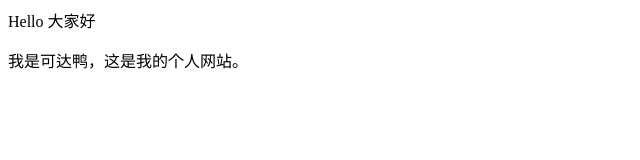
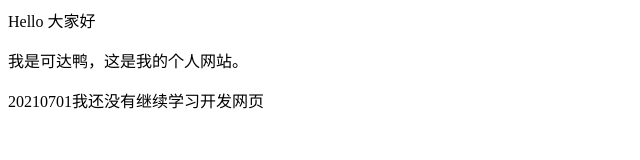
Before and after one commit to kedduck/practice, a plain HTML site: page index.html in a window 1280 px wide. Shown: the whole page, without its empty margins (0-640 px from the left). Drawn offline with Linux system fonts and the light colour scheme.

Commit message:
Update index.html

```diff
--- a/index.html
+++ b/index.html
@@ -1,2 +1,4 @@
 <p>Hello 大家好</p>
 <p>我是可达鸭，这是我的个人网站。 </p>
+
+<p>20210701我还没有继续学习开发网页</p>
```
